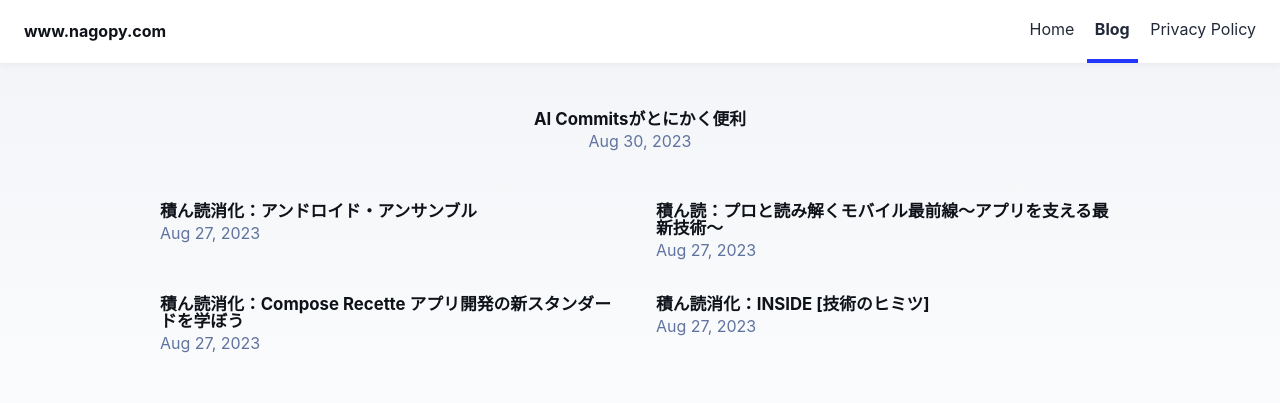
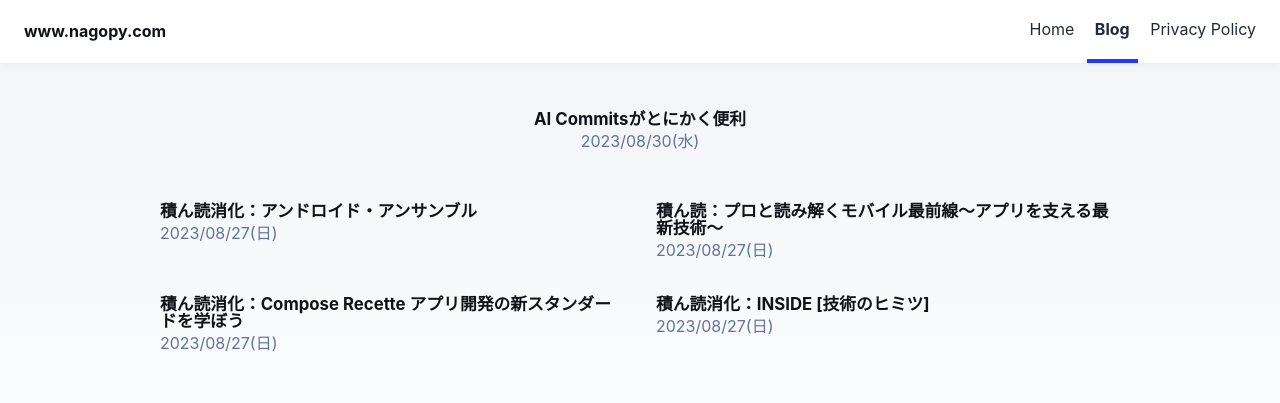
Before and after one commit to 75py/blog, an Astro site: page /blog in a window 1280 px wide. Shown: the top 403 px of the page. Built offline with nearby package versions, Linux system fonts and the light colour scheme; Astro itself is replaced by a stand-in of ours.

Commit message:
Update date formatting to include weekday in Japanese format

```diff
--- a/src/components/FormattedDate.astro
+++ b/src/components/FormattedDate.astro
@@ -8,10 +8,11 @@ const { date } = Astro.props;
 
 <time datetime={date.toISOString()}>
 	{
-		date.toLocaleDateString('en-us', {
+		date.toLocaleDateString('ja-JP', {
 			year: 'numeric',
-			month: 'short',
-			day: 'numeric',
+			month: '2-digit',
+			day: '2-digit',
+            weekday: 'short',
 		})
 	}
 </time>
```
